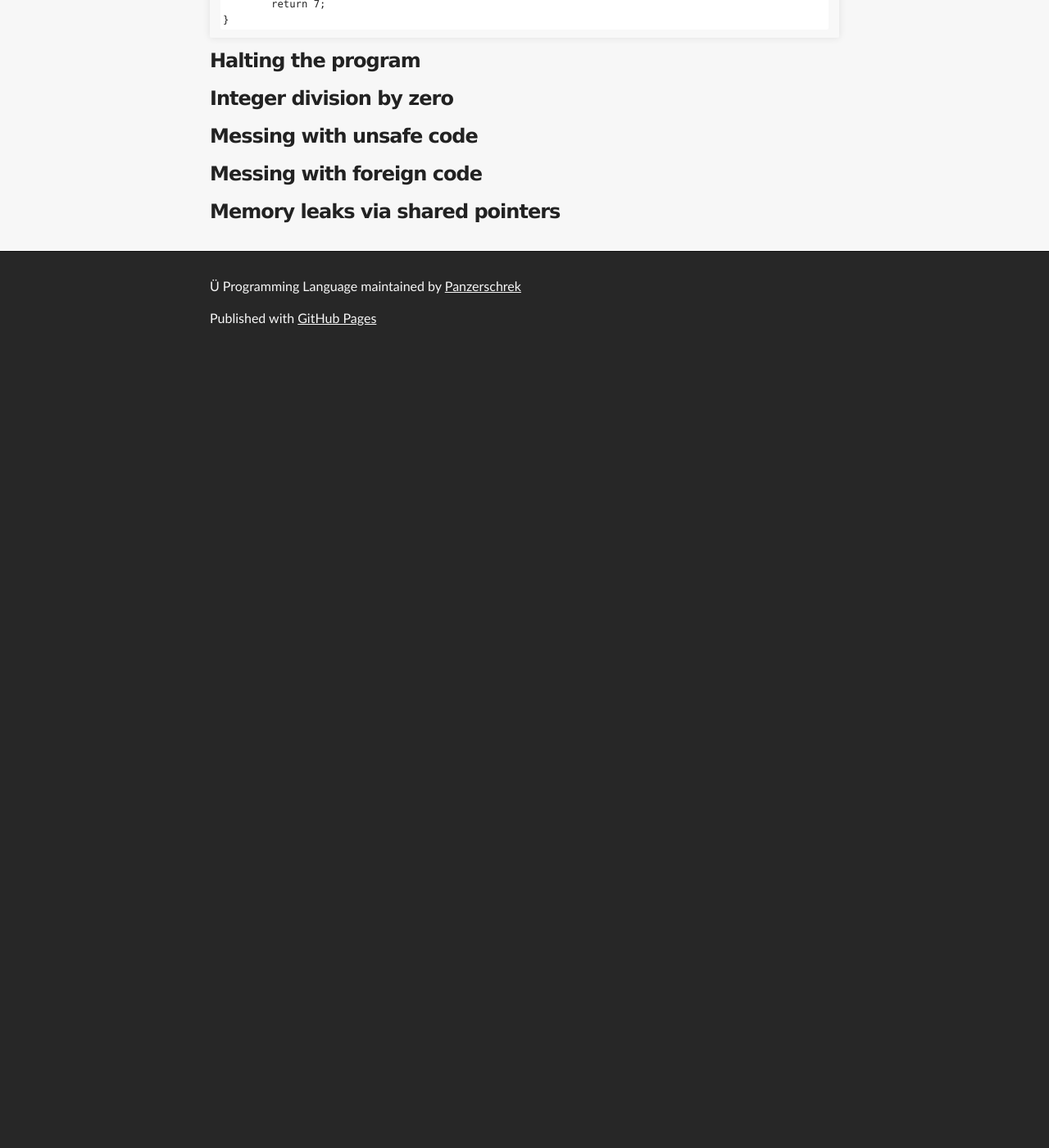
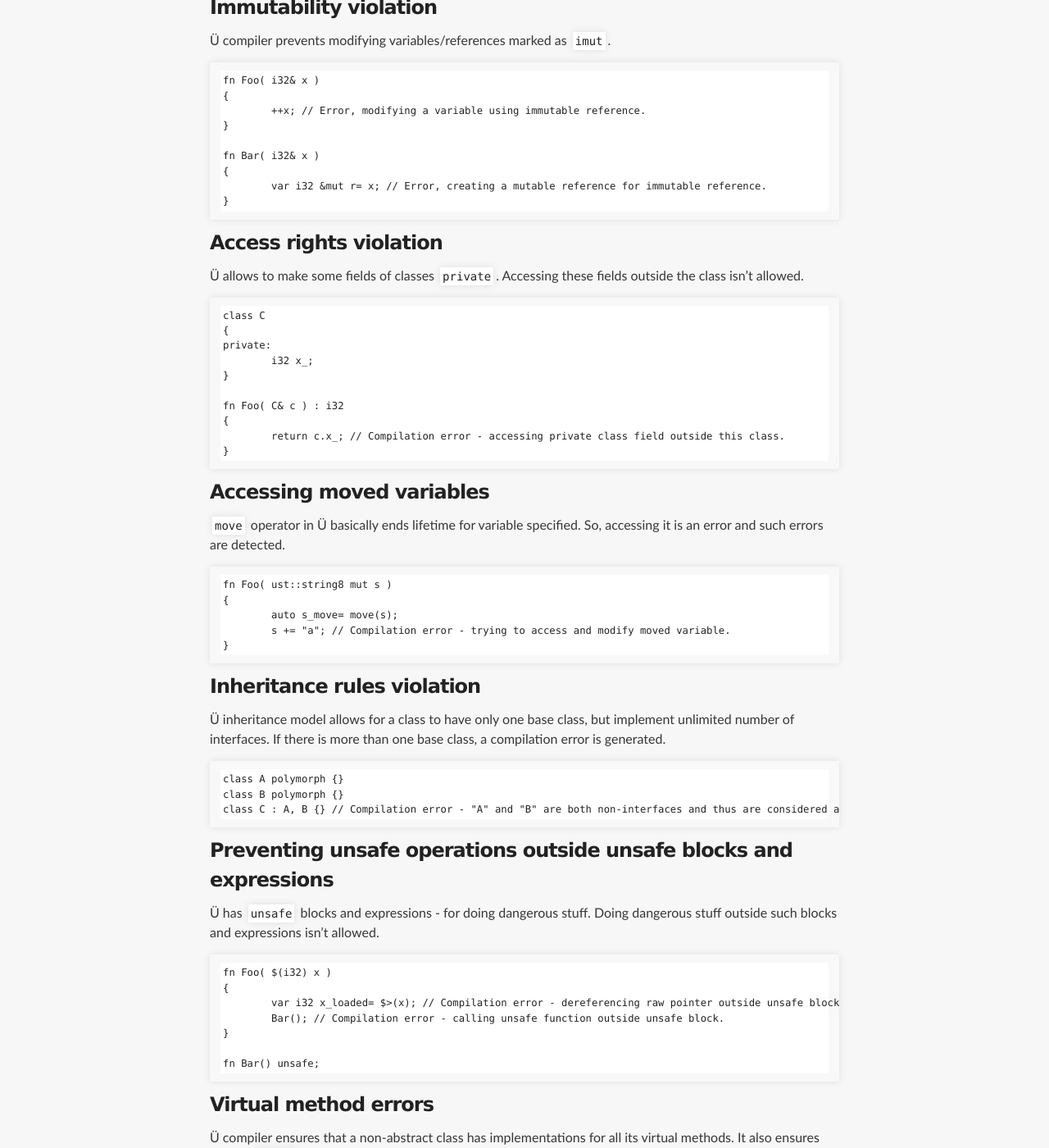
Before and after one commit to Panzerschrek/U-00DC-Sprache-site, a Jekyll site: the page built from what_errors_can_be_prevented.md, in a window 1280 px wide and 1400 px high, scrolled down 1238 px. Shown: the whole window at 82% size. Built offline with Jekyll 4.4.1, drawn with Linux system fonts in a browser that asks for light colours; our own code applies the rules of GitHub Pages for plain Markdown files; before the commit the page ends 1673 px from its top, so only the background shows below that; some of the changed text lies outside the part shown.

Commit message:
Opisan räd ošibok, detektirujemyh kompilätorom Ü.

````diff
--- a/what_errors_can_be_prevented.md
+++ b/what_errors_can_be_prevented.md
@@ -3,11 +3,11 @@
 
 ### General unsoundness errors
 
-Ü compiler obviously detects errors related to the program unsoundness.
+Ü compiler obviously detects errors related to the program general unsoundness.
 This includes:
 * lexical errors
 * syntax errors
-* redefinition
+* redefinition errors
 * accessing unknown functions/variables/types
 
 
@@ -26,19 +26,159 @@ fn GetX() : u32
 
 ### Control flow errors
 
+Ü compiler checks if `return` is executed in all control paths.
+
+```
+fn Foo( bool b ) : i32
+{
+	if( b )
+	{
+		return 66;
+	}
+} // Compilation error - missing "return".
+```
+
+It's checked that `break` and `continue` operators are located only within loops and that labels for labeled `break` and `continue` operators are correct.
+
+```
+fn Foo()
+{
+	continue; // Compilation error - "continue" outside loop.
+}
+```
+
+It's also checked that there is no conditional variable moving.
+
+```
+fn Foo( bool b, i32 mut x )
+{
+	if( b )
+	{
+		move(x);
+	} // Compilation error - variable "x" is moved conditionally.
+}
+```
+
+
 ### Immutability violation
+
+Ü compiler prevents modifying variables/references marked as `imut`.
+
+```
+fn Foo( i32& x )
+{
+	++x; // Error, modifying a variable using immutable reference.
+}
+
+fn Bar( i32& x )
+{
+	var i32 &mut r= x; // Error, creating a mutable reference for immutable reference.
+}
+```
+
 
 ### Access rights violation
 
+Ü allows to make some fields of classes `private`.
+Accessing these fields outside the class isn't allowed.
+
+```
+class C
+{
+private:
+	i32 x_;
+}
+
+fn Foo( C& c ) : i32
+{
+	return c.x_; // Compilation error - accessing private class field outside this class.
+}
+```
+
 ### Accessing moved variables
+
+`move` operator in Ü basically ends lifetime for variable specified.
+So, accessing it is an error and such errors are detected.
+
+```
+fn Foo( ust::string8 mut s )
+{
+	auto s_move= move(s);
+	s += "a"; // Compilation error - trying to access and modify moved variable.
+}
+```
+
 
 ### Inheritance rules violation
 
+Ü inheritance model allows for a class to have only one base class, but implement unlimited number of interfaces.
+If there is more than one base class, a compilation error is generated.
+
+```
+class A polymorph {}
+class B polymorph {}
+class C : A, B {} // Compilation error - "A" and "B" are both non-interfaces and thus are considered as base classes.
+```
+
+
 ### Preventing unsafe operations outside unsafe blocks and expressions
+
+Ü has `unsafe` blocks and expressions - for doing dangerous stuff.
+Doing dangerous stuff outside such blocks and expressions isn't allowed.
+
+```
+fn Foo( $(i32) x )
+{
+	var i32 x_loaded= $>(x); // Compilation error - dereferencing raw pointer outside unsafe block.
+	Bar(); // Compilation error - calling unsafe function outside unsafe block.
+}
+
+fn Bar() unsafe;
+```
+
 
 ### Virtual method errors
 
+Ü compiler ensures that a non-abstract class has implementations for all its virtual methods.
+It also ensures that no `final` virtual methods are overridden.
+
+```
+class A interface
+{
+	fn virtual pure Foo( this );
+}
+
+class B : A // Compilation error - class still contains non-implemented virtual methods.
+{
+}
+
+class C polymorph
+{
+	fn virtual Bar( this );
+}
+
+class D : C
+{
+	fn virtual final Bar( this );
+}
+
+class E : D
+{
+	fn virtual override Bar( this ); // Compilation error - overriding "final" method.
+}
+```
+
 ### Unused names
+
+Ü compiler also prevents leaving unused names.
+It's done in order to prevent some common mistakes and encourage old code removal.
+
+```
+fn Foo( i32 x ) // Compilation error - argument "x" is unused.
+{
+	var i32 y= 0; // Compilation error - variable "y" is unused.
+}
+```
 
 
 ## What kinds of errors Ü can't prevent
````
